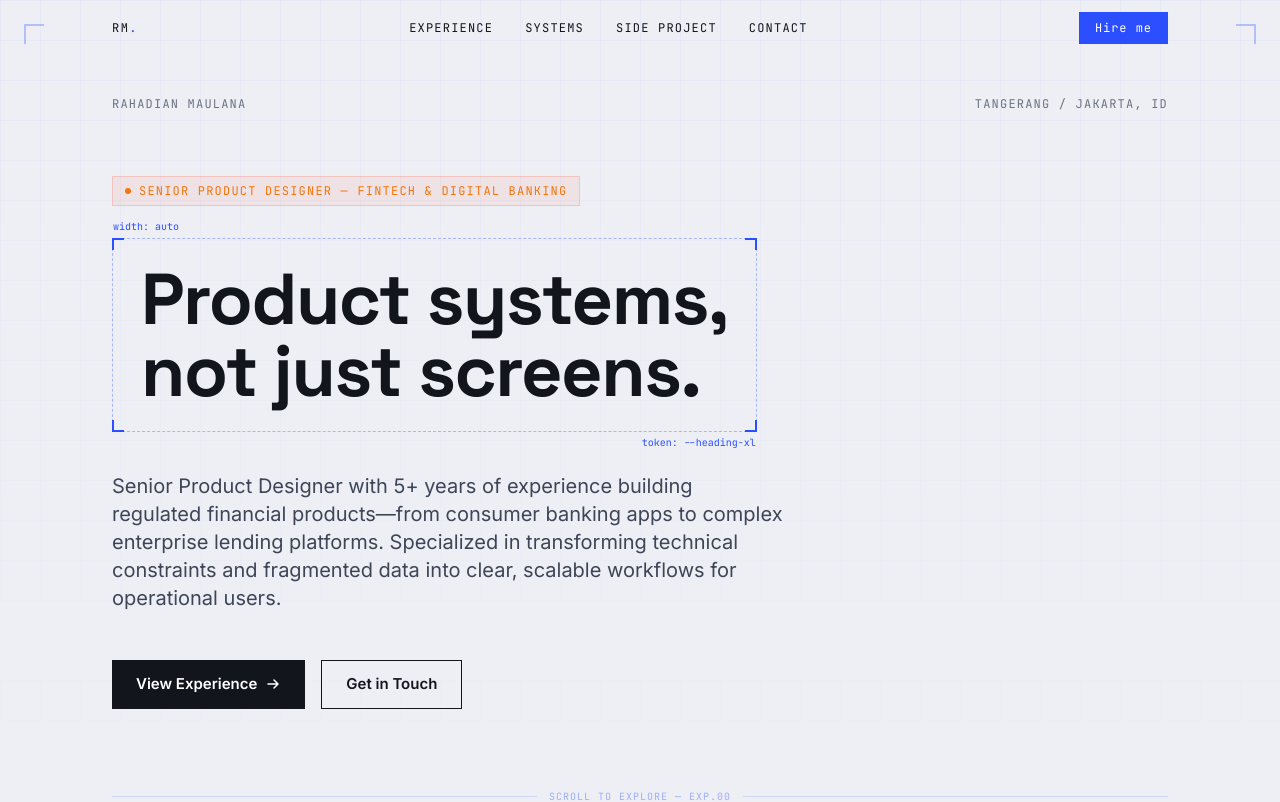
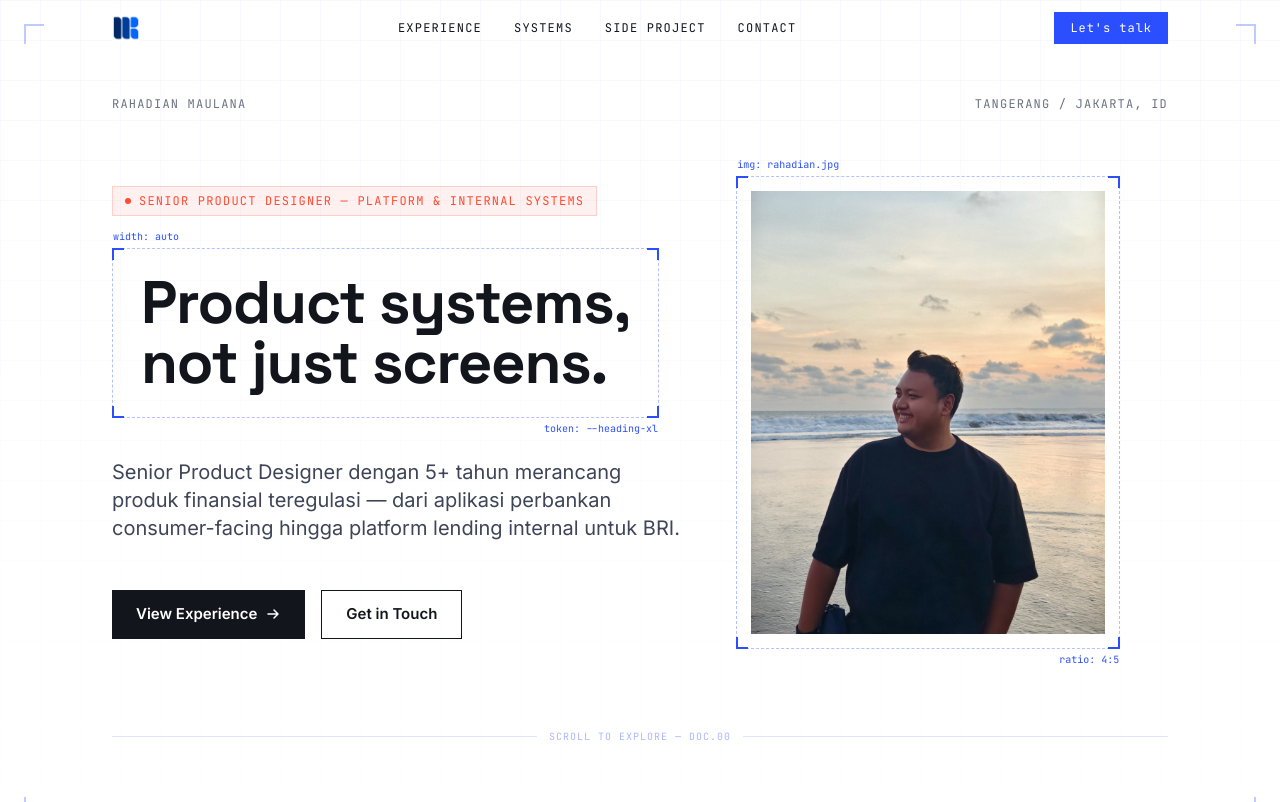
Before and after one commit to rahadianm22/New-Portfolio, a Next.js app: page / in a window 1280 px wide. Shown: the top 802 px of the page. Built offline with nearby package versions, Linux system fonts and the light colour scheme.

Commit message:
Update hero

```diff
--- a/components/Hero.tsx
+++ b/components/Hero.tsx
@@ -1,6 +1,7 @@
 "use client";
 
 import { useState, useEffect } from "react";
+import Image from "next/image";
 
 export function Hero() {
   const [mounted, setMounted] = useState(false);
@@ -12,7 +13,7 @@ export function Hero() {
   return (
     <section
       className="relative min-h-screen flex flex-col justify-center overflow-hidden"
-      style={{ backgroundColor: "#EDEFF5" }}
+      style={{ backgroundColor: "#FFFFFF" }}
     >
       {/* Blueprint grid background */}
       <div
@@ -57,28 +58,31 @@ export function Hero() {
           </span>
         </div>
 
+        {/* Two-column layout: text left, photo right */}
+        <div className="grid md:grid-cols-[1.15fr_0.85fr] gap-12 md:gap-10 items-center">
+          {/* Left column: role tag, headline, sub-headline, CTAs */}
+          <div>
             {/* Role tag */}
             <div className="mb-8">
               <span
                 className="inline-flex items-center gap-2 px-3 py-1.5 text-xs tracking-widest uppercase"
                 style={{
                   fontFamily: "'JetBrains Mono', monospace",
-              color: "#f5740b",
+                  color: "#FF4B33",
                   backgroundColor: "rgba(255, 75, 51, 0.08)",
                   border: "1px solid rgba(255, 75, 51, 0.2)",
                 }}
               >
                 <span
                   className="w-1.5 h-1.5 rounded-full flex-shrink-0"
-              style={{ backgroundColor: "#f5740b" }}
+                  style={{ backgroundColor: "#FF4B33" }}
                 />
-            Senior Product Designer — Fintech & Digital Banking
+                Senior Product Designer — Platform & Internal Systems
               </span>
             </div>
 
             {/* Headline with dashed border */}
             <div className="relative mb-10">
-          {/* Dashed annotation border */}
               <div
                 className="relative inline-block"
                 style={{
@@ -86,13 +90,11 @@ export function Hero() {
                   padding: "24px 28px",
                 }}
               >
-            {/* Corner L-marks */}
                 <span className="absolute -top-px -left-px w-3 h-3 border-t-2 border-l-2" style={{ borderColor: "#2B4EFF" }} />
                 <span className="absolute -top-px -right-px w-3 h-3 border-t-2 border-r-2" style={{ borderColor: "#2B4EFF" }} />
                 <span className="absolute -bottom-px -left-px w-3 h-3 border-b-2 border-l-2" style={{ borderColor: "#2B4EFF" }} />
                 <span className="absolute -bottom-px -right-px w-3 h-3 border-b-2 border-r-2" style={{ borderColor: "#2B4EFF" }} />
 
-            {/* Width annotation */}
                 <span
                   className="absolute -top-5 left-0 text-xs"
                   style={{
@@ -103,7 +105,6 @@ export function Hero() {
                 >
                   width: auto
                 </span>
-            {/* Token annotation */}
                 <span
                   className="absolute -bottom-5 right-0 text-xs"
                   style={{
@@ -116,7 +117,7 @@ export function Hero() {
                 </span>
 
                 <h1
-              className="text-5xl md:text-7xl leading-[1.05]"
+                  className="text-4xl md:text-6xl leading-[1.05]"
                   style={{
                     fontFamily: "'Space Grotesk', sans-serif",
                     fontWeight: 700,
@@ -133,14 +134,14 @@ export function Hero() {
 
             {/* Sub-headline */}
             <p
-          className="text-lg md:text-xl max-w-2xl mb-12 leading-relaxed"
+              className="text-lg md:text-xl max-w-xl mb-12 leading-relaxed"
               style={{
                 fontFamily: "'Inter', sans-serif",
                 color: "#3D4557",
                 fontWeight: 400,
               }}
             >
-        Senior Product Designer with 5+ years of experience building regulated financial products—from consumer banking apps to complex enterprise lending platforms. Specialized in transforming technical constraints and fragmented data into clear, scalable workflows for operational users.
+              Senior Product Designer dengan 5+ tahun merancang produk finansial teregulasi — dari aplikasi perbankan consumer-facing hingga platform lending internal untuk BRI.
             </p>
 
             {/* CTA Buttons */}
@@ -176,6 +177,50 @@ export function Hero() {
                 Get in Touch
               </a>
             </div>
+          </div>
+
+          {/* Right column: framed photo */}
+          <div className="relative mx-auto md:mx-0 w-full max-w-sm">
+            <div
+              className="relative"
+              style={{
+                border: "1.5px dashed rgba(43, 78, 255, 0.35)",
+                padding: "14px",
+              }}
+            >
+              <span className="absolute -top-px -left-px w-3 h-3 border-t-2 border-l-2" style={{ borderColor: "#2B4EFF" }} />
+              <span className="absolute -top-px -right-px w-3 h-3 border-t-2 border-r-2" style={{ borderColor: "#2B4EFF" }} />
+              <span className="absolute -bottom-px -left-px w-3 h-3 border-b-2 border-l-2" style={{ borderColor: "#2B4EFF" }} />
+              <span className="absolute -bottom-px -right-px w-3 h-3 border-b-2 border-r-2" style={{ borderColor: "#2B4EFF" }} />
+
+              {/* Top-left annotation */}
+              <span
+                className="absolute -top-5 left-0 text-xs"
+                style={{ fontFamily: "'JetBrains Mono', monospace", color: "#2B4EFF", fontSize: "10px" }}
+              >
+                img: rahadian.jpg
+              </span>
+              {/* Bottom-right annotation */}
+              <span
+                className="absolute -bottom-5 right-0 text-xs"
+                style={{ fontFamily: "'JetBrains Mono', monospace", color: "#2B4EFF", fontSize: "10px" }}
+              >
+                ratio: 4:5
+              </span>
+
+              <div className="relative w-full" style={{ aspectRatio: "4 / 5" }}>
+                <Image
+                  src="/rahadian-photo.jpg"
+                  alt="Rahadian Maulana"
+                  fill
+                  sizes="(max-width: 768px) 90vw, 400px"
+                  style={{ objectFit: "cover" }}
+                  priority
+                />
+              </div>
+            </div>
+          </div>
+        </div>
 
         {/* Bottom annotation */}
         <div className="mt-20 flex items-center gap-3">
@@ -188,7 +233,7 @@ export function Hero() {
               fontSize: "10px",
             }}
           >
-            scroll to explore — EXP.00
+            scroll to explore — DOC.00
           </span>
           <div className="h-px flex-1" style={{ backgroundColor: "rgba(43, 78, 255, 0.15)" }} />
         </div>
--- a/components/Navbar.tsx
+++ b/components/Navbar.tsx
@@ -1,6 +1,7 @@
 "use client";
 
 import { useState, useEffect } from "react";
+import Image from "next/image";
 
 export function Navbar() {
   const [scrolled, setScrolled] = useState(false);
@@ -21,17 +22,14 @@ export function Navbar() {
       }}
     >
       <div className="max-w-6xl mx-auto px-6 md:px-12 h-14 flex items-center justify-between">
-        {/* Logo / name */}
-        <span
-          className="text-xs tracking-widest uppercase"
-          style={{
-            fontFamily: "'JetBrains Mono', monospace",
-            color: "#12151C",
-            letterSpacing: "0.12em",
-          }}
-        >
-          RM<span style={{ color: "#2B4EFF" }}>.</span>
-        </span>
+        {/* Logo / favicon */}
+        <Image
+          src="/android-chrome-512x512.png"
+          alt="Rahadian Maulana"
+          width={28}
+          height={28}
+          priority
+        />
 
         {/* Nav links */}
         <div className="hidden md:flex items-center gap-8">
@@ -69,7 +67,7 @@ export function Navbar() {
             letterSpacing: "0.08em",
           }}
         >
-          Hire me
+          Let's talk
         </a>
       </div>
     </nav>
```
Also changed, not shown: public/rahadian-photo.jpg (added). Lines whose indentation alone changed are shown as unchanged.
